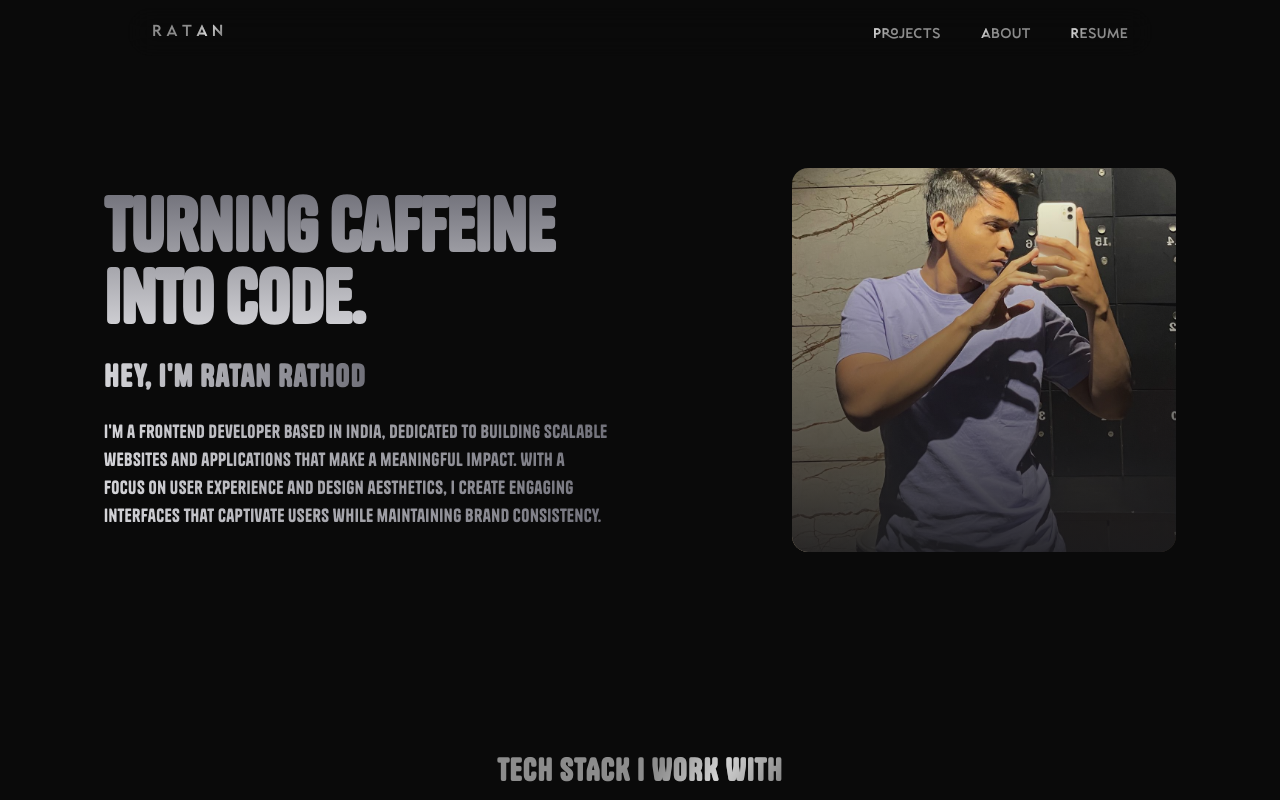
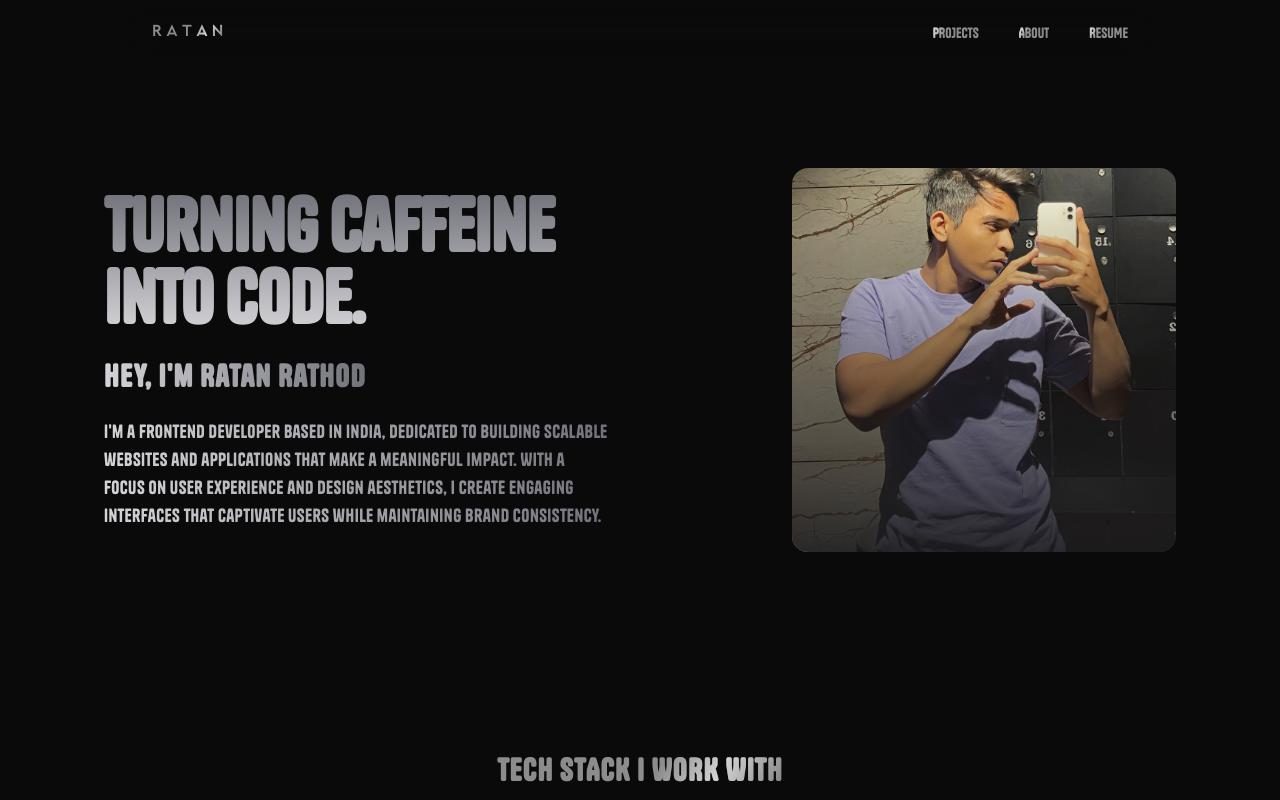
Before and after one commit to ratanz/Portfolio, a Next.js app: page / in a window 1280 px wide. Shown: the top 800 px of the page. Built offline with nearby package versions, Linux system fonts and the light colour scheme.

Commit message:
navbar font change

```diff
--- a/components/Navbar.tsx
+++ b/components/Navbar.tsx
@@ -120,7 +120,7 @@ export function Navbar() {
                   <div className='overflow-hidden'>
                     <ShinyText
                       text={item.label}
-                      className="font-medium font-glorich lg:text-sm text-xs"
+                      className="font-medium lg:text-sm text-xs font-tanker"
                       speed={3}
                       disabled={false}
                     />
```
